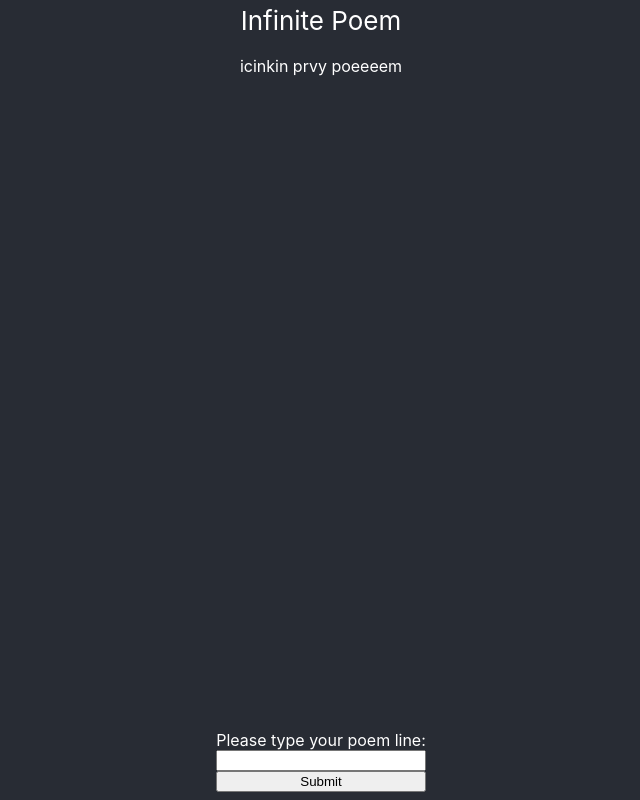
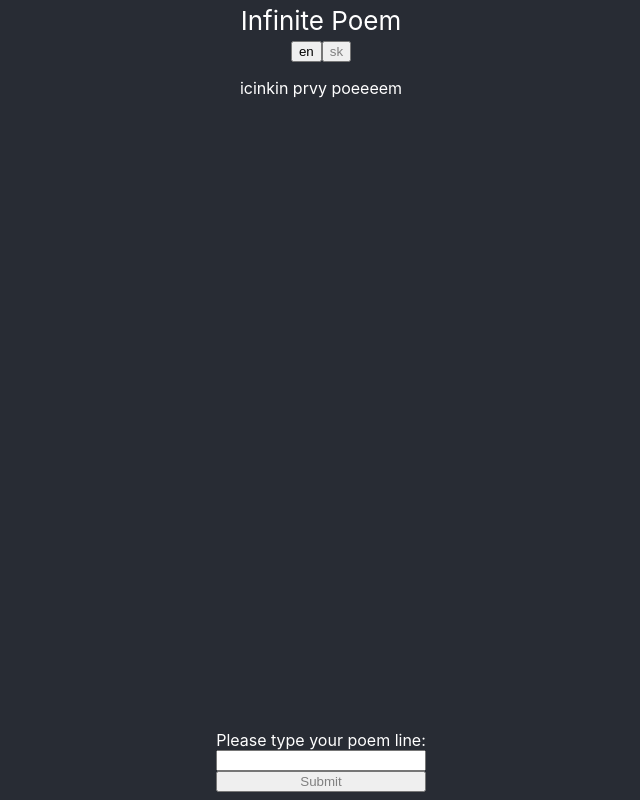
Before and after one commit to pietrosk/infinite-poem, a React (Create React App) app: page / in a window 1280 px wide. Shown: the whole page, without its empty margins (319-959 px from the left). Built offline with nearby package versions, Linux system fonts and the light colour scheme.

Commit message:
Added mobx & language selector

```diff
--- a/package.json
+++ b/package.json
@@ -7,6 +7,8 @@
     "@types/node": "^10.12.12",
     "@types/react": "^16.7.13",
     "@types/react-dom": "^16.0.11",
+    "mobx": "^5.8.0",
+    "mobx-react": "^5.4.3",
     "react": "^16.6.3",
     "react-dom": "^16.6.3",
     "typescript": "^3.2.2"
--- a/src/App.tsx
+++ b/src/App.tsx
@@ -2,6 +2,8 @@ import React, { Component } from 'react';
 import './App.css';
 import PoemInput from './Components/PoemInput';
 import PoemLines from './Components/PoemLines';
+import LanguageSelector from './Components/LanguageSelector';
+import languageStore from './Stores/LanguageStore';
 
 interface AppState {
   readonly lines: string[];
@@ -28,6 +30,7 @@ class App extends Component<{}, AppState> {
         <header className="app__header">
           Infinite Poem
         </header>
+        <LanguageSelector store={languageStore}/>
         <div className="app__content">
           <PoemLines lines={lines}/>
           <PoemInput onSubmit={this._onPoemInputSubmit}/>
--- /dev/null
+++ b/src/Components/LanguageSelector.css
@@ -0,0 +1,8 @@
+input {
+  color: gray;
+  cursor: pointer;
+}
+
+.selected-language {
+  color: black;
+}
--- /dev/null
+++ b/src/Components/LanguageSelector.tsx
@@ -0,0 +1,31 @@
+import React, { Component } from 'react';
+import { observer } from 'mobx-react';
+import { LanguageStore, Language } from '../Stores/LanguageStore';
+import './LanguageSelector.css';
+
+interface LanguageSelectorProps {
+  readonly store: LanguageStore;
+}
+
+@observer
+class LanguageSelector extends Component<LanguageSelectorProps> {
+
+  _onLanguageClickHandler = (event: React.MouseEvent<HTMLInputElement>) => {
+    console.log('try language', event.currentTarget.value);
+    this.props.store.currentLanguage = event.currentTarget.value as Language;
+    console.log(this.props.store.currentLanguage);
+  }
+
+  render() {
+    const currentLanguage = this.props.store.currentLanguage;
+
+    return (
+      <div>
+        <input type="button" value="en" onClick={this._onLanguageClickHandler} className={currentLanguage == 'en' ? "selected-language" : ""}/>
+        <input type="button" value="sk" onClick={this._onLanguageClickHandler} className={currentLanguage == 'sk' ? "selected-language" : ""}/>
+      </div>
+    );
+  }
+}
+
+export default LanguageSelector;
--- /dev/null
+++ b/src/Stores/LanguageStore.ts
@@ -0,0 +1,20 @@
+import { observable, computed } from "mobx";
+
+export type Language = 'en' | 'sk';
+
+export class LanguageStore {
+
+  languages: Language[] = [ 'en', 'sk' ];
+  @observable private _currentLanguage: Language = 'en';
+
+  @computed get currentLanguage(): Language {
+      return this._currentLanguage;
+  }
+
+  set currentLanguage(value: Language) {
+    this._currentLanguage = value;
+  }
+}
+
+const languageStore = new LanguageStore();
+export default languageStore;
--- a/tsconfig.json
+++ b/tsconfig.json
@@ -1,6 +1,6 @@
 {
   "compilerOptions": {
-    "target": "es5",
+    "target": "es2015",
     "allowJs": true,
     "skipLibCheck": false,
     "esModuleInterop": true,
@@ -12,7 +12,8 @@
     "resolveJsonModule": true,
     "isolatedModules": true,
     "noEmit": true,
-    "jsx": "preserve"
+    "jsx": "preserve",
+    "experimentalDecorators": true,
   },
   "include": [
     "src"
```
Also changed, not shown: 1 other file (tests, documents, lock files or other folders).
